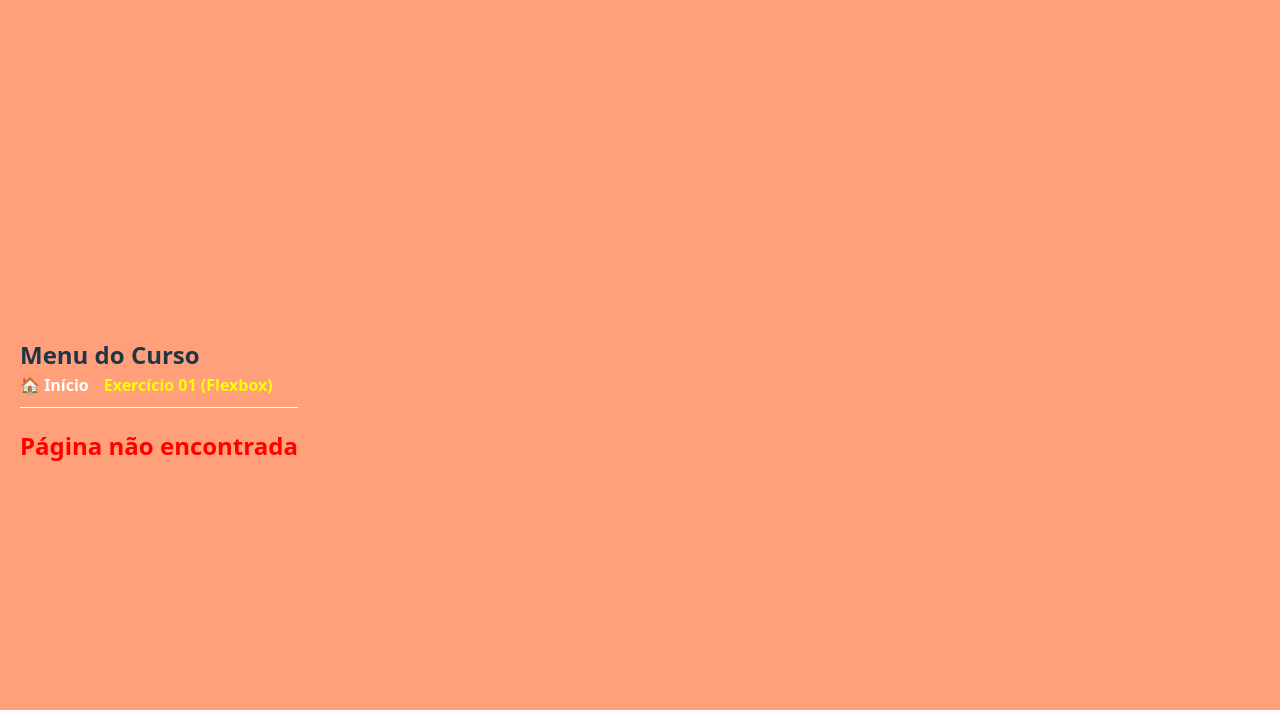
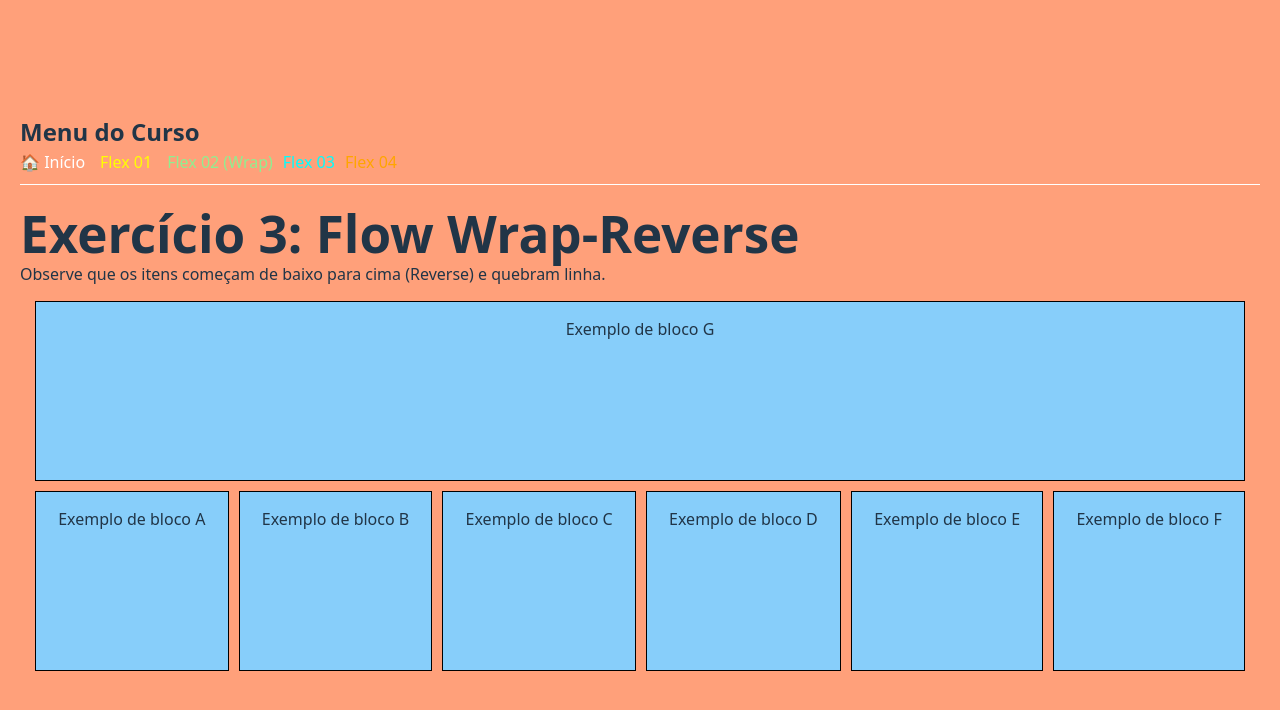
Before and after one commit to CAFE2l/HTML_CSS_MODULO5, a React (Vite) app in the folder curso-react/: page /ex03 in a window 1280 px wide. Shown: the top 710 px of the page. Built offline with nearby package versions, Linux system fonts and the light colour scheme.

Commit message:
tudo feito eu acho

```diff
--- a/curso-react/src/App.jsx
+++ b/curso-react/src/App.jsx
@@ -1,40 +1,37 @@
 import React from 'react';
-// 1. Importando as ferramentas de link e rotas
 import { BrowserRouter, Routes, Route, Link } from 'react-router-dom';
-
 import './App.css';
 
-// 2. Importando seu exercício (O quadrado colorido)
+// SEUS IMPORTES
 import Flex001 from './Exercicios/ex027/flex001/index';
+import Flex002 from './Exercicios/ex027/flex002/index'; // <--- NOVO
+import Flex003 from './Exercicios/ex027/flex003/index';
+import Flex004 from './Exercicios/ex027/flex004/index';
+
 
 function App() {
   return (
     <BrowserRouter>
       <div style={{ padding: '20px' }}>
 
-        {/* === MENU DE NAVEGAÇÃO (Fica fixo no topo) === */}
+        {/* MENU */}
         <nav style={{ borderBottom: '1px solid white', paddingBottom: '10px', marginBottom: '20px' }}>
           <h2>Menu do Curso</h2>
-          {/* Link é igual a tag <a>, mas não recarrega a página */}
-          <Link to="/" style={{ color: 'white', marginRight: '15px', fontWeight: 'bold' }}>🏠 Início</Link>
-          <Link to="/ex01" style={{ color: 'yellow', fontWeight: 'bold' }}>Exercício 01 (Flexbox)</Link>
+          <Link to="/" style={{ color: 'white', marginRight: '15px' }}>🏠 Início</Link>
+          <Link to="/ex01" style={{ color: 'yellow', marginRight: '15px' }}>Flex 01</Link>
+          <Link to="/ex02" style={{ color: 'lightgreen' }}>Flex 02 (Wrap)</Link>
+          <Link to="/ex03" style={{ color: 'cyan', marginLeft: '10px' }}>Flex 03</Link>
+          <Link to="/ex04" style={{ color: 'orange', marginLeft: '10px' }}>Flex 04</Link>
         </nav>
 
-        {/* === ONDE AS PÁGINAS MUDAM === */}
+        {/* ROTAS */}
         <Routes>
-          {/* Rota da Home */}
-          <Route path="/" element={
-            <div style={{color: 'white'}}>
-              <h1>Bem-vindo!</h1>
-              <p>Clique nos links acima para ver seus exercícios.</p>
-            </div>
-          } />
-
-          {/* Rota do Exercício 01 */}
+          <Route path="/" element={<h1>Bem-vindo ao Curso!</h1>} />
           <Route path="/ex01" element={<Flex001 />} />
-
-          {/* Rota para erro (se digitar url errada) */}
-          <Route path="*" element={<h2 style={{color: 'red'}}>Página não encontrada</h2>} />
+          <Route path="/ex02" element={<Flex002 />} />
+          <Route path="/ex03" element={<Flex003 />} />
+          <Route path="/ex04" element={<Flex004 />} />
+          <Route path="*" element={<h2>Página não encontrada</h2>} />
         </Routes>
 
       </div>
--- a/curso-react/src/Exercicios/ex027/flex002/index.jsx
+++ b/curso-react/src/Exercicios/ex027/flex002/index.jsx
@@ -1,34 +1,40 @@
-<!DOCTYPE html>
-<html lang="en">
-<head>
-    <meta charset="UTF-8">
-    <meta name="viewport" content="width=device-width, initial-scale=1.0">
-    <title>Flexbox</title>
-    <style>
-        div.container{
-            background-color: lightsalmon;
-            display: flex;
-            flex-direction: row;
-            flex-wrap: wrap;
-        }
+import React from 'react';
 
-        div.item{
-            background-color: lightblue;
-            border: 1px solid black;
-            padding: 10px;
-            text-align: center;
-        }
-    </style>
-</head>
-<body>
-    <div class="container">
-        <div class="item">A</div>
-        <div class="item">B</div>
-        <div class="item">C</div>
-        <div class="item">D</div>
-        <div class="item">E</div>
-        <div class="item">F</div>
-        <div class="item">G</div>
+export default function Flex002() {
+  // Dica de React: Podemos criar o estilo aqui fora para o return ficar mais limpo
+  const containerStyle = {
+    backgroundColor: 'lightsalmon',
+    display: 'flex',
+    flexDirection: 'row', // flex-direction virou flexDirection
+    flexWrap: 'wrap',     // flex-wrap virou flexWrap
+    height: '300px'       // Dei uma altura para visualizar melhor
+  };
+
+  const itemStyle = {
+    backgroundColor: 'lightblue',
+    border: '1px solid black',
+    padding: '10px',
+    textAlign: 'center',
+    width: '150px', // Coloquei largura para forçar o Wrap (quebra de linha)
+    margin: '5px'
+  };
+
+  return (
+    <div>
+      <h2>Exercício 2: Flex Wrap</h2>
+
+      {/* Aqui aplicamos o estilo criado acima */}
+      <div style={containerStyle}>
+        <div style={itemStyle}>A</div>
+        <div style={itemStyle}>B</div>
+        <div style={itemStyle}>C</div>
+        <div style={itemStyle}>D</div>
+        <div style={itemStyle}>E</div>
+        <div style={itemStyle}>F</div>
+        <div style={itemStyle}>G</div>
+        <div style={itemStyle}>H</div>
+        <div style={itemStyle}>I</div>
+      </div>
     </div>
-</body>
-</html>
+  );
+}
--- a/curso-react/src/Exercicios/ex027/flex003/index.jsx
+++ b/curso-react/src/Exercicios/ex027/flex003/index.jsx
@@ -1,34 +1,40 @@
-<!DOCTYPE html>
-<html lang="en">
-<head>
-    <meta charset="UTF-8">
-    <meta name="viewport" content="width=device-width, initial-scale=1.0">
-    <title>Flexbox</title>
-    <style>
-        div.container{
-            background-color: lightsalmon;
+import React from 'react';
 
-            display:flex;
-            flex-flow: row wrap-reverse;
-        }
+export default function Flex003() {
+  const containerStyle = {
+    backgroundColor: 'lightsalmon',
+    // No CSS: display: flex;
+    display: 'flex',
+    // No CSS: flex-flow: row wrap-reverse;
+    flexFlow: 'row wrap-reverse',
+    padding: '10px',
+    height: '400px' // Coloquei altura fixa pra você ver o reverse funcionando melhor
+  };
 
-        div.item{
-            background-color: lightskyblue;
-            border: 1px solid black;
-            text-align: center;
-            flex: auto;
-        }
-    </style>
-</head>
-<body>
-    <div class="container">
-        <div class="item">Exemplo de bloco A</div>
-        <div class="item">Exemplo de bloco B</div>
-        <div class="item">Exemplo de bloco C</div>
-        <div class="item">Exemplo de bloco D</div>
-        <div class="item">Exemplo de bloco E</div>
-        <div class="item">Exemplo de bloco F</div>
-        <div class="item">Exemplo de bloco G</div>
+  const itemStyle = {
+    backgroundColor: 'lightskyblue',
+    border: '1px solid black',
+    textAlign: 'center',
+    // No CSS: flex: auto;
+    flex: 'auto',
+    padding: '15px',
+    margin: '5px' // Margemzinha pra não grudar
+  };
+
+  return (
+    <div>
+      <h1>Exercício 3: Flow Wrap-Reverse</h1>
+      <p>Observe que os itens começam de baixo para cima (Reverse) e quebram linha.</p>
+
+      <div style={containerStyle}>
+        <div style={itemStyle}>Exemplo de bloco A</div>
+        <div style={itemStyle}>Exemplo de bloco B</div>
+        <div style={itemStyle}>Exemplo de bloco C</div>
+        <div style={itemStyle}>Exemplo de bloco D</div>
+        <div style={itemStyle}>Exemplo de bloco E</div>
+        <div style={itemStyle}>Exemplo de bloco F</div>
+        <div style={itemStyle}>Exemplo de bloco G</div>
+      </div>
     </div>
-</body>
-</html>
+  );
+}
--- a/curso-react/src/Exercicios/ex027/flex004/index.jsx
+++ b/curso-react/src/Exercicios/ex027/flex004/index.jsx
@@ -1,35 +1,37 @@
-<!DOCTYPE html>
-<html lang="en">
-<head>
-    <meta charset="UTF-8">
-    <meta name="viewport" content="width=device-width, initial-scale=1.0">
-    <title>Flexbox</title>
-    <style>
-        div.container{
-            background-color: lightsalmon;
-            height: 300px;
-            display:flex;
-            flex-flow: row nowrap;
-            justify-content: space-around;
-            align-items: center;
-        }
+import React from 'react';
 
-        div.item{
-            background-color: lightskyblue;
-            border: 1px solid black;
-            text-align:center;
-        }
-    </style>
-</head>
-<body>
-    <div class="container">
-        <div class="item">A</div>
-        <div class="item">B</div>
-        <div class="item">C</div>
-        <div class="item">D</div>
-        <div class="item">E</div>
-        <div class="item">F</div>
-        <div class="item">G</div>
+export default function Flex004() {
+  const containerStyle = {
+    backgroundColor: 'lightsalmon',
+    height: '300px', // Altura fixa para podermos alinhar verticalmente
+    display: 'flex',
+    flexFlow: 'row nowrap',
+    justifyContent: 'space-around', // O segredo do espaçamento horizontal
+    alignItems: 'center'            // O segredo do alinhamento vertical
+  };
+
+  const itemStyle = {
+    backgroundColor: 'lightskyblue',
+    border: '1px solid black',
+    textAlign: 'center',
+    padding: '20px', // Adicionei um padding pra ficar bonitinho igual um botão
+    width: '50px'    // Largura fixa pra ver o espaço entre eles
+  };
+
+  return (
+    <div>
+      <h1>Exercício 4: Alinhamento Perfeito</h1>
+      <p>justify-content: space-around | align-items: center</p>
+
+      <div style={containerStyle}>
+        <div style={itemStyle}>A</div>
+        <div style={itemStyle}>B</div>
+        <div style={itemStyle}>C</div>
+        <div style={itemStyle}>D</div>
+        <div style={itemStyle}>E</div>
+        <div style={itemStyle}>F</div>
+        <div style={itemStyle}>G</div>
+      </div>
     </div>
-</body>
-</html>
+  );
+}
```
